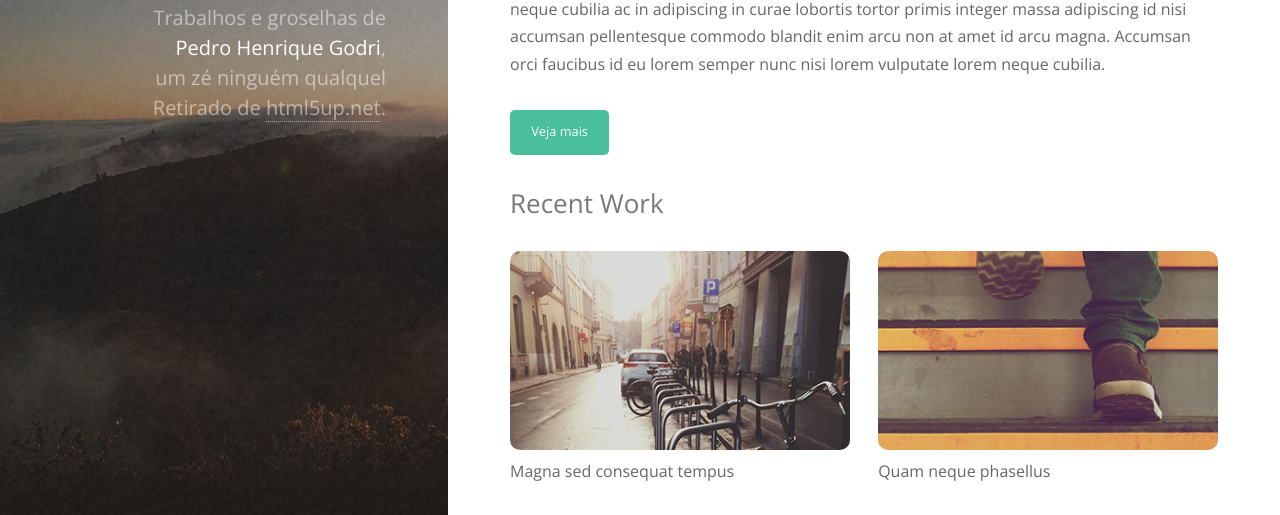
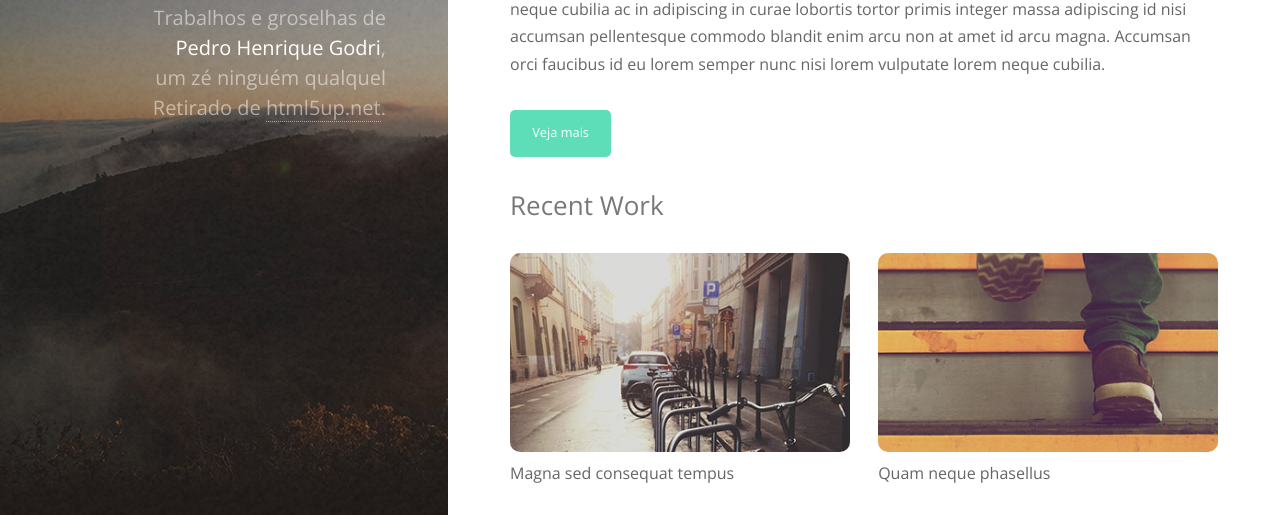
Before and after one commit to pedrogodri/Curso-Udemy-HTML-CSS-JS, a plain HTML site: page Projeto-Strata/index.html in a window 1280 px wide. In both pictures the pointer is over the link "Veja mais". Shown: the part 266-781 px from the top of the page. Drawn offline with nearby package versions, Linux system fonts and the light colour scheme.

Commit message:
Adicionando Hover nos botões

```diff
--- a/Projeto-Strata/css/style.css
+++ b/Projeto-Strata/css/style.css
@@ -155,19 +155,32 @@ textarea {
 
 .buttonDefault {
     background-color: #49bf9d;
-    border: 2px solid #49bf9d;
+    border: 3px solid #49bf9d;
     color: #fff;
     padding: .75em 1.5em;
     border-radius: 5px;
     font-size: .8em;
     display: inline-block;
     width: auto;
+    transition: all .5s;
+    cursor: pointer;
+}
+
+.buttonDefault:hover {
+    background-color: #5ddeb9;
+    border-color: transparent;
 }
 
 .buttonDefaultStroke {
     background-color: #fff;
     border-color: #efefef;
     color: inherit;
+}
+
+.buttonDefaultStroke:hover {
+    color: #49bf9d;
+    border-color: #49bf9d;
+    background-color: transparent;
 }
 
 .buttonDefaultSmall {
```
